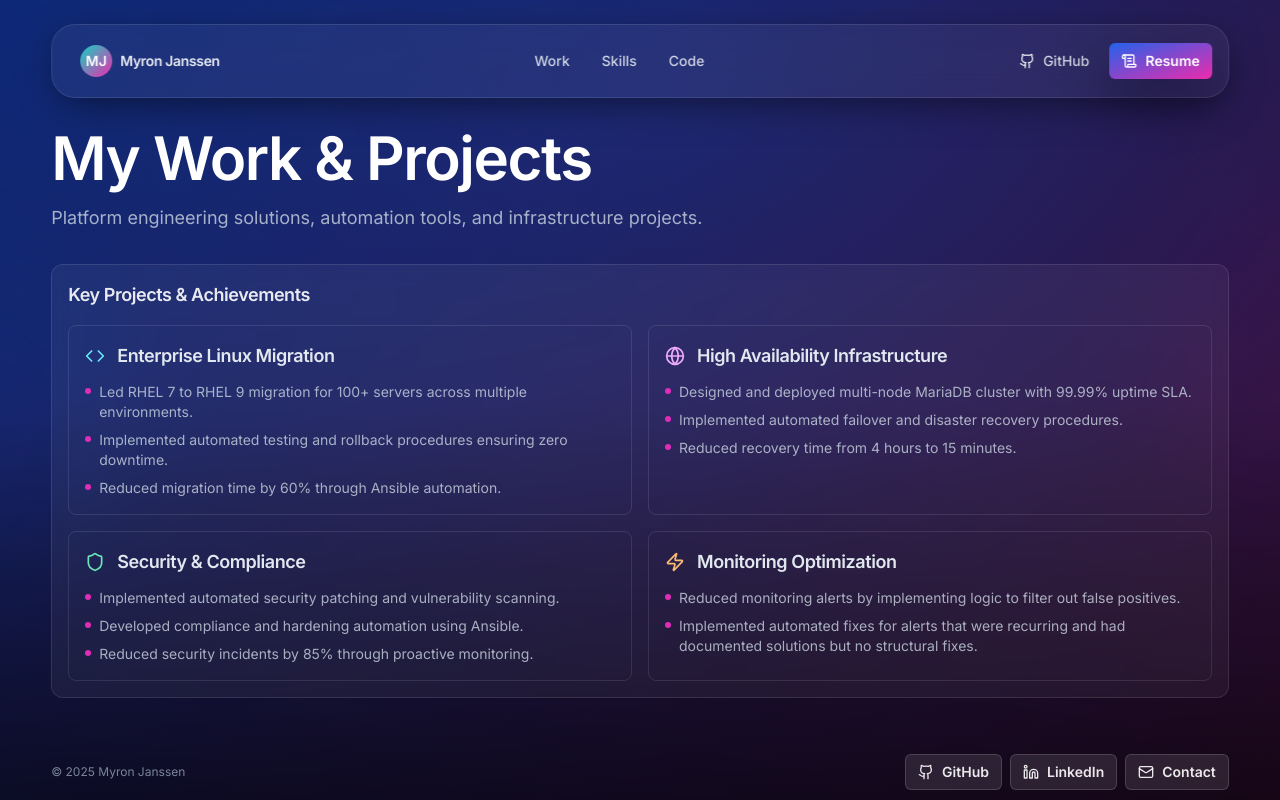
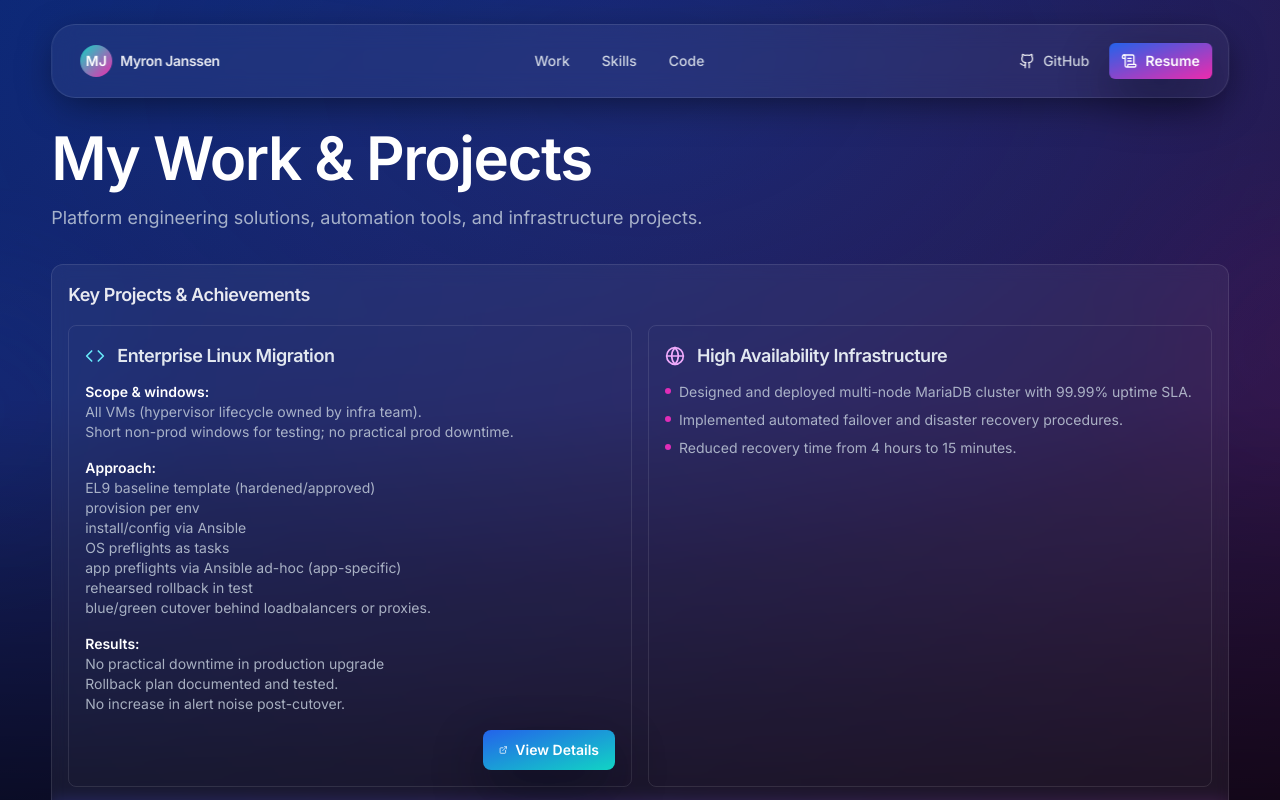
Before and after one commit to XIIISins/portfolio, a Next.js app: page /work in a window 1280 px wide. Shown: the top 800 px of the page. Built offline with nearby package versions, Linux system fonts and the light colour scheme.

Commit message:
fix: update todo

```diff
--- a/src/app/work/page.tsx
+++ b/src/app/work/page.tsx
@@ -1,5 +1,7 @@
 import { CardTitle } from "@/components/ui/card";
-import { Code, Globe, Shield, Zap } from "lucide-react";
+import { Code, ExternalLink, Globe, Shield, Zap } from "lucide-react";
+import Link from "next/link";
+import { Button } from "../../components/ui/button";
 
 export default function WorkPage() {
   return (
@@ -30,36 +32,53 @@ export default function WorkPage() {
                 Enterprise Linux Migration
               </CardTitle>
             </div>
-            <div className="text-sm text-slate-300/80 space-y-2">
-              <div className="flex items-start gap-2">
-                <span
+            <div className="text-sm text-slate-300/80 space-y-4">
+              <div className="flex flex-col">
+                {/* <span
                   className="inline-flex h-1.5 w-1.5 rounded-full mt-1.5 flex-shrink-0"
                   style={{ backgroundColor: "#E02DB7" }}
-                ></span>
+                ></span> */}
+                <span className="font-semibold text-white">
+                  Scope & windows:
+                </span>
+                <span>All VMs (hypervisor lifecycle owned by infra team).</span>
                 <span>
-                  Led RHEL 7 to RHEL 9 migration for 100+ servers across
-                  multiple environments.
+                  Short non-prod windows for testing; no practical prod
+                  downtime.
                 </span>
               </div>
-              <div className="flex items-start gap-2">
-                <span
+              <div className="flex flex-col items-start">
+                {/* <span
                   className="inline-flex h-1.5 w-1.5 rounded-full mt-1.5 flex-shrink-0"
                   style={{ backgroundColor: "#E02DB7" }}
-                ></span>
-                <span>
-                  Implemented automated testing and rollback procedures ensuring
-                  zero downtime.
-                </span>
+                ></span> */}
+                <div className="font-semibold text-white">Approach:</div>
+                <span>EL9 baseline template (hardened/approved)</span>
+                <span>provision per env</span>
+                <span>install/config via Ansible</span>
+                <span>OS preflights as tasks</span>
+                <span>app preflights via Ansible ad-hoc (app-specific)</span>
+                <span>rehearsed rollback in test</span>
+                <span>blue/green cutover behind loadbalancers or proxies.</span>
               </div>
-              <div className="flex items-start gap-2">
-                <span
-                  className="inline-flex h-1.5 w-1.5 rounded-full mt-1.5 flex-shrink-0"
-                  style={{ backgroundColor: "#E02DB7" }}
-                ></span>
-                <span>
-                  Reduced migration time by 60% through Ansible automation.
-                </span>
+              <div className="flex flex-col items-start">
+                <span className="font-semibold text-white">Results:</span>
+                <span>No practical downtime in production upgrade</span>
+                <span>Rollback plan documented and tested.</span>
+                <span>No increase in alert noise post-cutover.</span>
               </div>
+            </div>
+            <div className="flex mt-4 gap-2 justify-end">
+              <Button
+                variant="gradient-primary"
+                className="w-1/4 gap-2"
+                asChild
+              >
+                <Link href="/work/el-upgrade-factory">
+                  <ExternalLink className="h-4 w-4" />
+                  View Details
+                </Link>
+              </Button>
             </div>
           </div>
 
```
Also changed, not shown: 2 other files (tests, documents, lock files or other folders).
